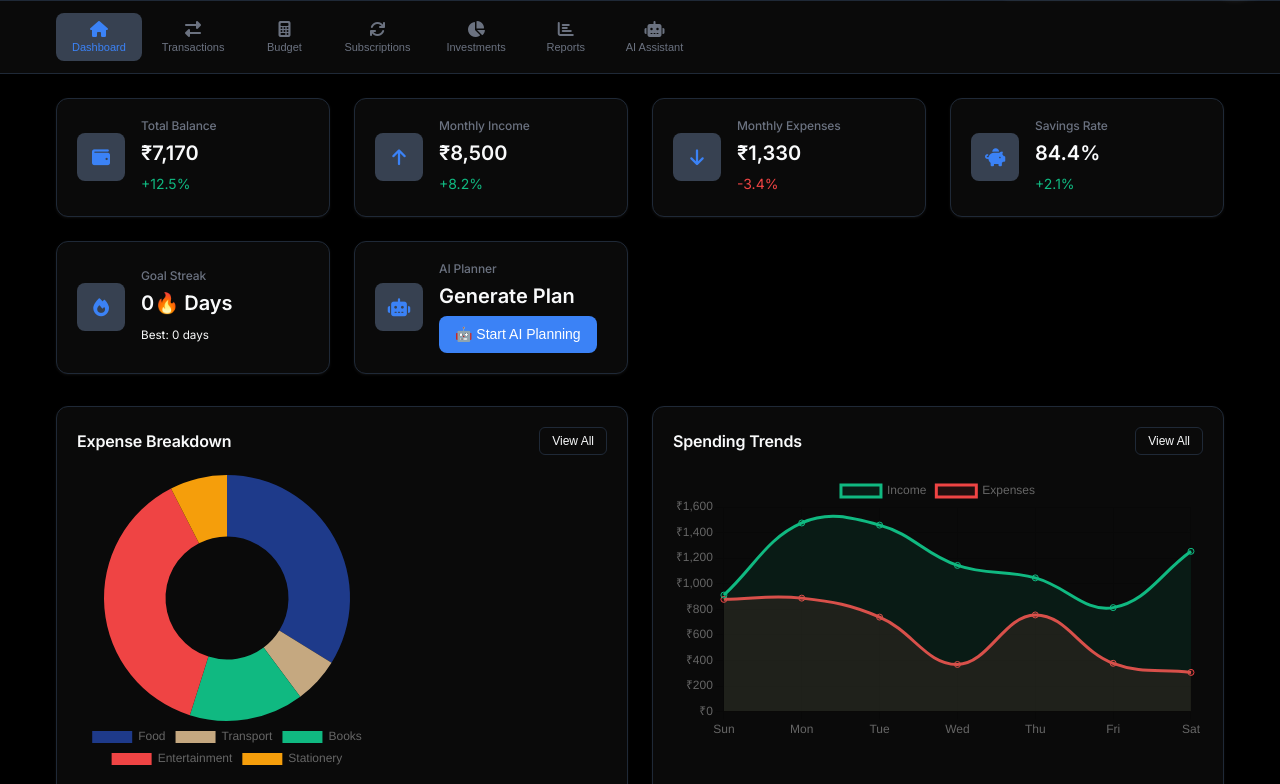
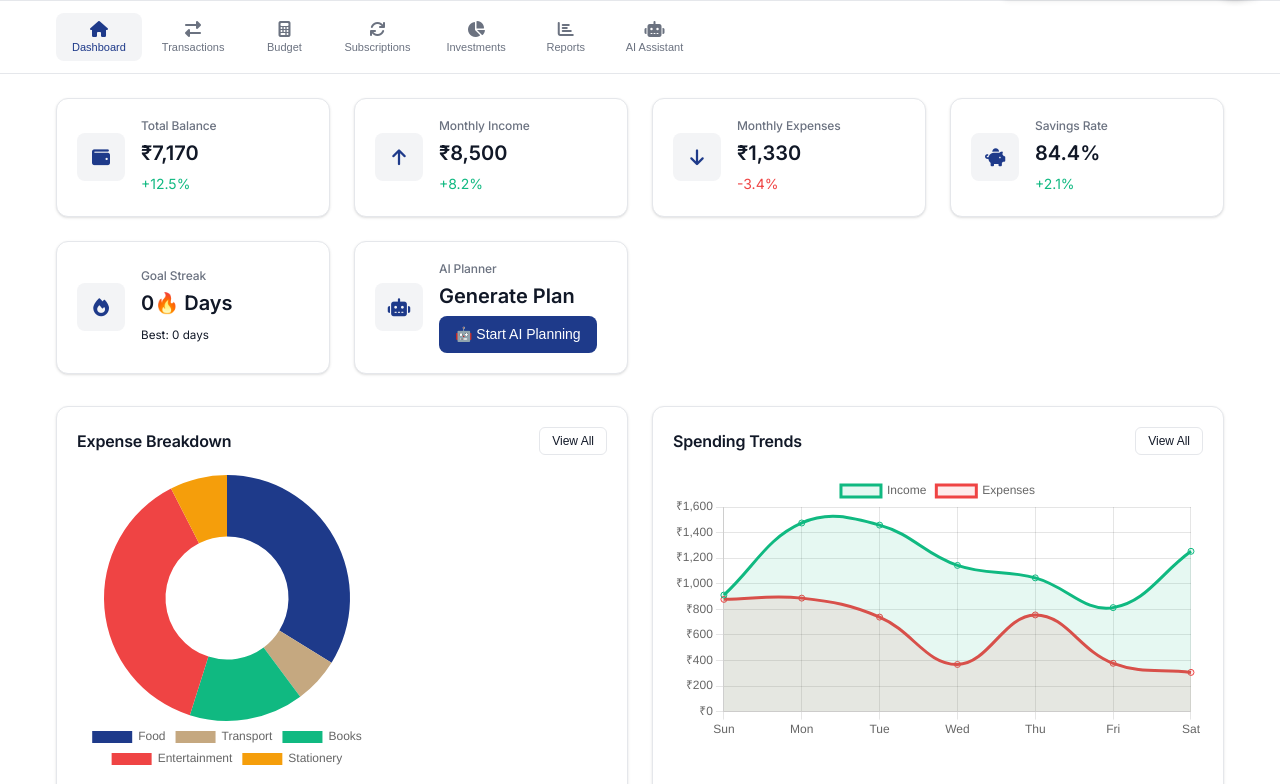
Before and after one commit to ShadyNights/Financial-manager-, a plain HTML site: page index.html in a window 1280 px wide. Shown: the part 71-855 px from the top of the page. Drawn offline with nearby package versions, Linux system fonts and the dark colour scheme; a web font is replaced by a local one.

Commit message:
Update style.css

```diff
--- a/style.css
+++ b/style.css
@@ -97,36 +97,6 @@
   --shadow-md: 0 4px 6px -1px rgba(255, 255, 255, 0.05), 0 2px 4px -2px rgba(255, 255, 255, 0.05);
   --shadow-lg: 0 10px 15px -3px rgba(255, 255, 255, 0.05), 0 4px 6px -4px rgba(255, 255, 255, 0.05);
   --shadow-hover: 0 8px 25px -5px rgba(255, 255, 255, 0.1), 0 8px 10px -6px rgba(255, 255, 255, 0.1);
-}
-
-@media (prefers-color-scheme: dark) {
-  :root {
-    --color-background: #000000;
-    --color-surface: #0a0a0a;
-    --color-card: #111111;
-    --color-text-primary: #F9FAFB;
-    --color-text-secondary: #6B7280;
-    --color-text-muted: #9CA3AF;
-    --color-primary: #3B82F6;
-    --color-primary-hover: #2563EB;
-    --color-primary-active: #1D4ED8;
-    --color-secondary: #C5A880;
-    --color-secondary-hover: #D4B890;
-    --color-secondary-active: #B8986B;
-    --color-success: #10B981;
-    --color-error: #EF4444;
-    --color-warning: #F59E0B;
-    --color-info: #3B82F6;
-    --color-border: #1F2937;
-    --color-border-light: #374151;
-    --color-focus: rgba(59, 130, 246, 0.5);
-    --color-overlay: rgba(0, 0, 0, 0.75);
-    --shadow-sm: 0 1px 2px 0 rgba(255, 255, 255, 0.05);
-    --shadow: 0 1px 3px 0 rgba(255, 255, 255, 0.05), 0 1px 2px -1px rgba(255, 255, 255, 0.05);
-    --shadow-md: 0 4px 6px -1px rgba(255, 255, 255, 0.05), 0 2px 4px -2px rgba(255, 255, 255, 0.05);
-    --shadow-lg: 0 10px 15px -3px rgba(255, 255, 255, 0.05), 0 4px 6px -4px rgba(255, 255, 255, 0.05);
-    --shadow-hover: 0 8px 25px -5px rgba(255, 255, 255, 0.1), 0 8px 10px -6px rgba(255, 255, 255, 0.1);
-  }
 }
 
 html {
```
